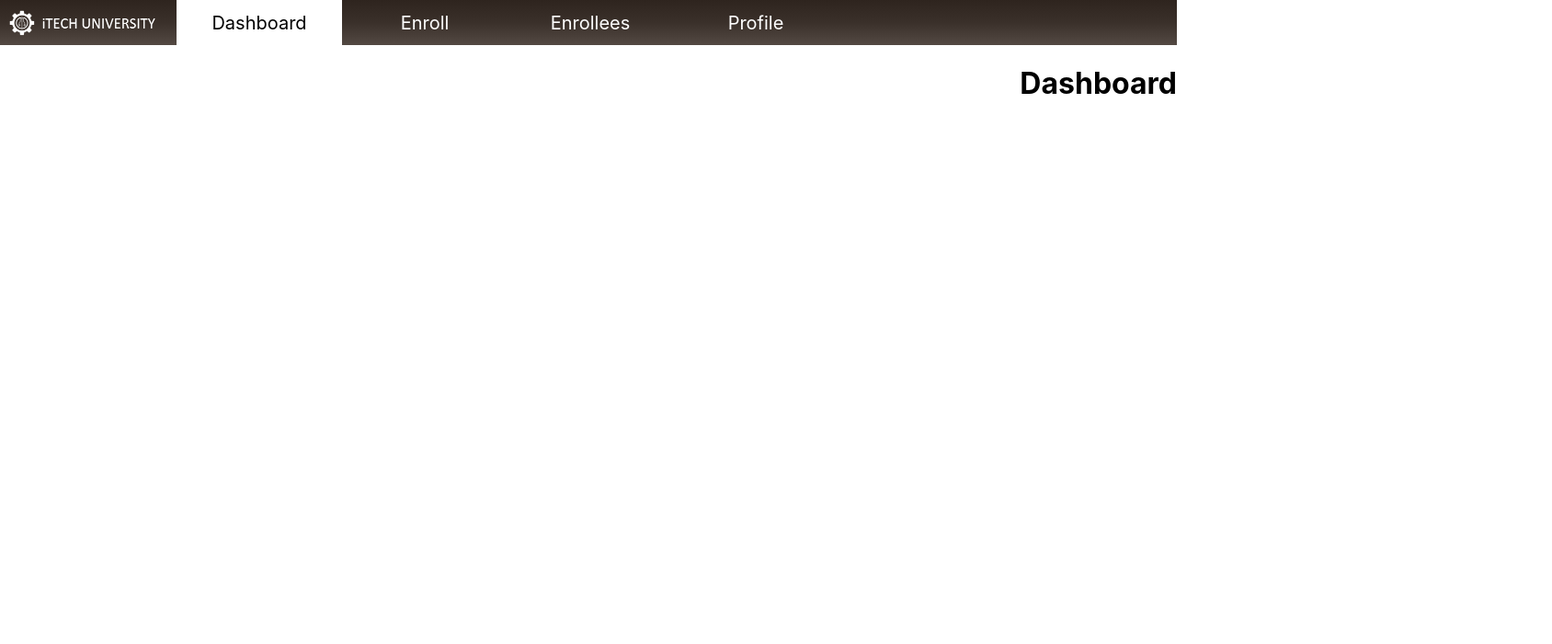
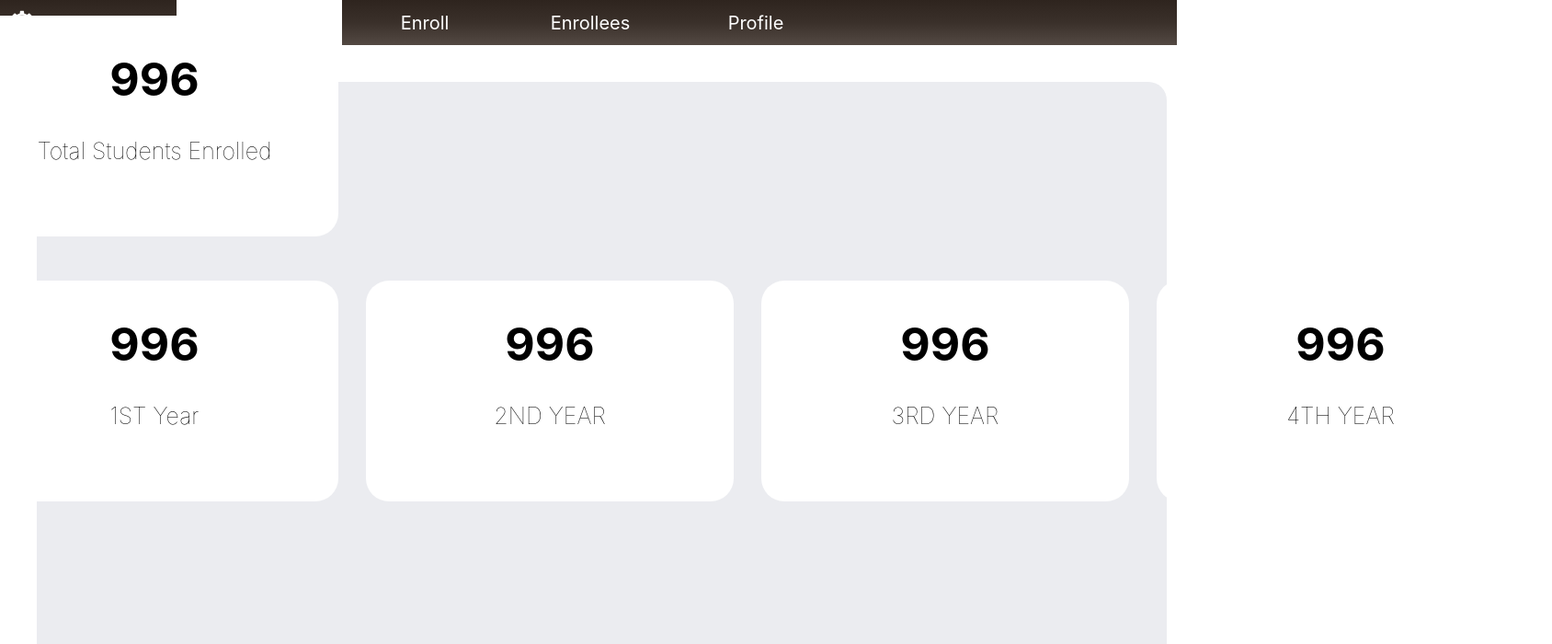
Before and after one commit to SPrincessGenevieve/iTECH, a React (Create React App) app in the folder itechuni/: page /dashboard in a window 1280 px wide. Shown: the top 700 px of the page at 92% size, 1688 px wide, since content can reach past the window. Built offline with nearby package versions, Linux system fonts and the light colour scheme.

Commit message:
Added Dashboard

```diff
--- a/itechuni/src/pages/Dashboard.js
+++ b/itechuni/src/pages/Dashboard.js
@@ -1,20 +1,25 @@
 import Navbar from '../Navbar';
 import React from 'react';
+import './components/dashboard/dashboard.css'
+import Container from './components/dashboard/Container';
 
 const Dashboard = () => {
   return (
     <>
-    <Navbar></Navbar>
-    <div
-      style={{
-        display: 'flex',
-        justifyContent: 'Right',
-        alignItems: 'Right',
-        height: '100vh'
-      }}
-    >
-      <h1>Dashboard</h1>
-    </div>
+      <Navbar></Navbar>
+      <div className='grey-container' >
+        <div style={{ display: "flex", flexDirection: "row", marginTop: "-20.5rem", marginLeft: "-20.5rem" }}>
+          <div><Container title="Total Students Enrolled"></Container></div>
+
+        </div>
+        <div style={{ display: "flex", flexDirection: "row", marginTop: "3rem", marginLeft: "-20.5rem" }}>
+          <div><Container title="1ST Year"></Container></div>
+          <div><Container title="2ND YEAR"></Container></div>
+          <div><Container title="3RD YEAR"></Container></div>
+          <div><Container title="4TH YEAR"></Container></div>
+        </div>
+
+      </div>
     </>
   );
 };
--- /dev/null
+++ b/itechuni/src/pages/components/dashboard/Container.js
@@ -0,0 +1,15 @@
+import React from "react";
+
+
+export default function Container({ title }) {
+    return (
+        <>
+            <div className='Box' style={{ backgroundColor: "white", height: "15rem", width: "25rem", borderRadius: 25, marginRight: 30 }}>
+                <div className='text' style={{ paddingTop: 5 }}>
+                    <h1 style={{ textAlign: "center", fontSize: 50 }}>996</h1>
+                    <h3 style={{ fontWeight: "lighter", textAlign: "center", fontSize: 25 }}>{title}</h3>
+                </div>
+            </div>
+        </>
+    )
+}
--- /dev/null
+++ b/itechuni/src/pages/components/dashboard/dashboard.css
@@ -0,0 +1,7 @@
+.grey-container {
+    background-color: #EBECF0;
+    width: 96%;
+    padding: 20%;
+    margin: 40px;
+    border-radius: 20px;
+}
```
Also changed, not shown: 1 other file (tests, documents, lock files or other folders).
